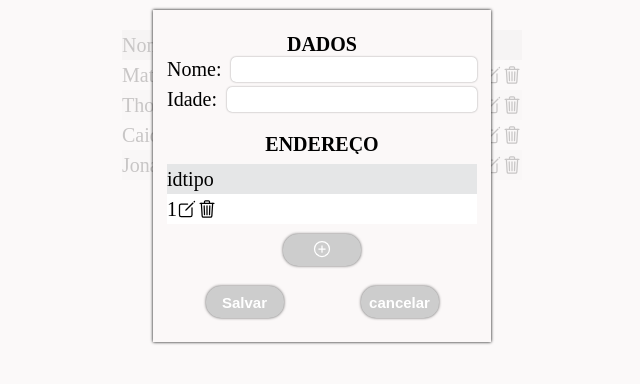
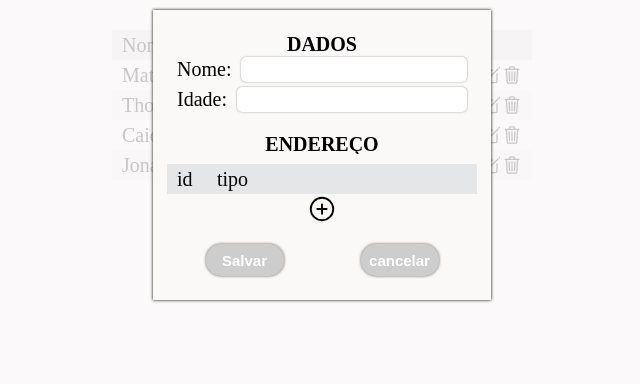
Before and after one commit to FelipeMedeiros99/funcionarios-novo, a React (Create React App) app: page / in a window 1280 px wide. Both pictures are taken after a click on the button "NOVO". Shown: the top 384 px of the page, without its empty margins (318-958 px from the left). Built offline with nearby package versions, Linux system fonts and the light colour scheme.

Commit message:
Projeto finalizado

```diff
--- a/src/Tabela/index.css
+++ b/src/Tabela/index.css
@@ -37,6 +37,7 @@ ion-icon{
 
 .nome{
     width: 300px;
+
 }
 
 .topo{
--- a/src/TelaCadastro/InformacoesEndereco/EditarEndereco/index.jsx
+++ b/src/TelaCadastro/InformacoesEndereco/EditarEndereco/index.jsx
@@ -14,10 +14,9 @@ const EditarEndereco = (props) => {
         modeloEndereco,
         } = props
     const {telaAtiva, indiceDoEndereco, endereco} = ativadorDaTelaDeEditarEndereco
-    const copiaDadosIniciaisDoFuncionario = JSON.parse(JSON.stringify({...dadosGerais[indiceDoFuncionarioASerEditado]}))
-    const chaves = Object.keys(endereco)
+    const [copiaDadosIniciaisDoFuncionario, setCopiaDosDadosIniciais] = useState(JSON.parse(JSON.stringify({...dadosGerais[indiceDoFuncionarioASerEditado]})))
+    const chaves = Object.keys(modeloEndereco)
 
-    // console.log(inputsDeEndereco)
 
     const fecharTelaDeInformacoesDeEndereco = () =>{
         setAtivadorDaTelaDeEditarEndereco({telaAtiva:false, indiceDoEndereco:null, endereco:[]})
@@ -31,7 +30,9 @@ const EditarEndereco = (props) => {
             fecharTelaDeInformacoesDeEndereco()
 
         }else{
-            setInputsDeEndereco([...copiaDadosIniciaisDoFuncionario.Endereco])
+            const copia = [...inputsDeEndereco]
+            copia.splice(copia.length-1, 1)
+            setInputsDeEndereco([...copia])
             fecharTelaDeInformacoesDeEndereco()
 
         }
@@ -39,6 +40,7 @@ const EditarEndereco = (props) => {
 
 
     const salvarInformacoesDeEndereco = () =>{
+        setCopiaDosDadosIniciais(JSON.parse(JSON.stringify(inputsDeEndereco)))
         fecharTelaDeInformacoesDeEndereco()
     }
 
@@ -49,42 +51,6 @@ const EditarEndereco = (props) => {
         copiaEndereco[indiceDoEndereco][chave] = valor
         setInputsDeEndereco([...copiaEndereco])
     }
-
-
-    // const {indice, visibilidade, endereco} = componentesDeAtivacao
-
-    // console.log(informacoesEnderecoInput)
-    // console.log(indice)
-
-
-    // const salvar = () =>{
-    //     let copia = {...componentesDeAtivacao}
-    //     copia.visibilidade=false
-    //     setComponentesDeAtivacao({...copia})
-
-    //     let copiaEndereco = [...informacoesEnderecoInput]
-    //     setInformacoesEnderecoInput([...copiaEndereco])
-
-    // }
-
-
-    // const cancelar = ()=>{
-    //     let copia = {...componentesDeAtivacao}
-    //     copia.visibilidade=false
-    //     setComponentesDeAtivacao({...copia})
-
-    //     if(adicionarNovoEndereco){
-    //         let copiaEndereco = [...informacoesEnderecoInput]
-    //         copiaEndereco.pop()
-    //         setInformacoesEnderecoInput([...copiaEndereco])
-    //     }
-
-    // }
-
-    // const mostrar = (elemento) => {
-    //     console.log(elemento)
-
-    // }
 
 
     return (
--- /dev/null
+++ b/src/TelaCadastro/InformacoesEndereco/index.css
@@ -0,0 +1,22 @@
+.linha{
+    display: flex;
+    align-items: center;
+    justify-content: left;
+    padding: 0 10px 0 10px;
+}
+
+.id{
+    width: 40px;
+}
+
+.identificador{
+    width: 200px;
+}
+
+ion-icon{
+    font-size: 30px;
+}
+
+ion-icon:hover{
+    cursor: pointer;
+}
--- a/src/TelaCadastro/InformacoesEndereco/index.jsx
+++ b/src/TelaCadastro/InformacoesEndereco/index.jsx
@@ -1,14 +1,10 @@
 import { useEffect, useState } from "react"
 
 import '../index.css'
+import './index.css'
 
 import EditarEndereco from "./EditarEndereco"
 
-{/* <input type="text"
-onChange={alteraInput}0
-name={elementos.elemento}
-value={inputsDeEndereco[index].elemento}
-/> */}
 
 const InformacoesEndereco = (props) => {
     const {
@@ -17,70 +13,64 @@ const InformacoesEndereco = (props) => {
         modeloEndereco,
         inputsDeEndereco,
         setInputsDeEndereco,
-        // editarInput,
-        // setInputsDeEndereco,
-        // adicionarNovoEndereco,
-        // setAdicionarNovoEndereco,
-        // setComponentesDeAtivacao,
     } = props
 
 
+    const [ativadorDaTelaDeEditarEndereco, setAtivadorDaTelaDeEditarEndereco] = useState({ telaAtiva: false, indiceDoEndereco: null, endereco: [] })
 
-    const [ativadorDaTelaDeEditarEndereco, setAtivadorDaTelaDeEditarEndereco] = useState({telaAtiva:false, indiceDoEndereco:null, endereco:[]})
+    useEffect(() => {
+        if (indiceDoFuncionarioASerEditado === null) {
+            setInputsDeEndereco([])
+        } else if(dadosGerais[indiceDoFuncionarioASerEditado].Endereco.length>0){
+            const copiaFuncionario = {...dadosGerais[indiceDoFuncionarioASerEditado]}
+            const copiaEndereco = JSON.parse(JSON.stringify([...copiaFuncionario.Endereco]))
+            setInputsDeEndereco([...copiaEndereco])
 
-    useEffect(()=>{
-            if(indiceDoFuncionarioASerEditado===null){
-                setInputsDeEndereco([{...modeloEndereco}])
         }else{
-                const copiaEndereco = [JSON.parse(JSON.stringify(...dadosGerais[indiceDoFuncionarioASerEditado].Endereco))]
-                setInputsDeEndereco([...copiaEndereco])
+            setInputsDeEndereco([])
         }
 
-    }, [])
+    }, [setInputsDeEndereco, dadosGerais])
 
 
-    const editarEndereco = (indiceDoEndereco, endereco) =>{
-        setAtivadorDaTelaDeEditarEndereco({telaAtiva:true, indiceDoEndereco:indiceDoEndereco, endereco:endereco})
+    const editarEndereco = (indiceDoEndereco, endereco) => {
+        setAtivadorDaTelaDeEditarEndereco({ telaAtiva: true, indiceDoEndereco: indiceDoEndereco, endereco: endereco })
     }
 
-    const apagarEndereco = (indiceDoEnderecoASerRemovido)=>{
-        console.log('apagar endereco')
+    const apagarEndereco = (indiceDoEnderecoASerRemovido) => {
         let copiaDeEnderecos = [...inputsDeEndereco]
         copiaDeEnderecos.splice(indiceDoEnderecoASerRemovido, 1)
         setInputsDeEndereco([...copiaDeEnderecos])
     }
 
-    const adicionarEndereco =() =>{
-        console.log('adicionar endereco')
+    const adicionarEndereco = () => {
+        setInputsDeEndereco([...inputsDeEndereco, { ...modeloEndereco }])
+        setAtivadorDaTelaDeEditarEndereco({...ativadorDaTelaDeEditarEndereco, telaAtiva:true, indiceDoEndereco:inputsDeEndereco.length})
+
     }
-
-    // useEffect(()=>{
-    //     if(adicionarNovoEndereco){
-    //         editarEndereco(inputsDeEndereco.length-1, inputsDeEndereco[inputsDeEndereco.length-1])
-    //         setAdicionarNovoEndereco(false)
-    //     }
-    //     }, [adicionarNovoEndereco])
 
     return (
         <div className="endereco tabela">
             <div className="linha topo">
-                <span>id</span>
-                <span>tipo</span>
+                <span className="id">id</span>
+                <span className="identificador">tipo</span>
+                <span className="icones"></span>
             </div>
-
-            {inputsDeEndereco.map((endereco, index) => (
-                <div key={index} className={index%2===0?"linha par": 'linha impar'}>
-                    <span className="id">{index+1}</span>
+            {
+                inputsDeEndereco.map((endereco, index) => (
+                    <div key={index} className={index % 2 === 0 ? "linha par" : 'linha impar'}>
+                        <span className="id">{index + 1}</span>
                         <span className="identificador">{endereco.Identificador}</span>
                         <span className="icones">
-                        <ion-icon name="create-outline" onClick={()=>editarEndereco(index, endereco)} ></ion-icon>
-                        <ion-icon name="trash-outline" onClick={()=>apagarEndereco(index)}></ion-icon>
+                            <ion-icon name="create-outline" onClick={() => editarEndereco(index, endereco)} ></ion-icon>
+                            <ion-icon name="trash-outline" onClick={() => apagarEndereco(index)}></ion-icon>
                         </span>
                     </div>
 
-            ))}
-            <button onClick={adicionarEndereco}><ion-icon name="add-circle-outline"></ion-icon></button>
+                ))
+            }
 
+            <ion-icon onClick={adicionarEndereco} name="add-circle-outline"></ion-icon>
 
             <EditarEndereco
                 setAtivadorDaTelaDeEditarEndereco={setAtivadorDaTelaDeEditarEndereco}
@@ -94,6 +84,7 @@ const InformacoesEndereco = (props) => {
 
         </div>
     )
+
 }
 
 
--- a/src/TelaCadastro/InformacoesPessoais/index.jsx
+++ b/src/TelaCadastro/InformacoesPessoais/index.jsx
@@ -1,4 +1,4 @@
-import { useEffect, useState } from "react"
+import { useEffect } from "react"
 
 const InformacoesPessoais = (props) => {
 
@@ -8,10 +8,6 @@ const InformacoesPessoais = (props) => {
         dadosGerais,
         indiceDoFuncionarioASerEditado,
     } = props
-
-    // console.log('dados gerais: ', dadosGerais[indiceDoFuncionarioASerEditado])
-    // console.log('inputs de informacoes pessoais: ', inputsInformacoesPessoais)
-
 
     const listaDosElementosQueSeraoExibidos = ['Nome', 'Idade']
 
```
Also changed, not shown: src/Tabela/index.jsx (+0 -12 lines), src/TelaCadastro/index.jsx (+8 -72 lines), src/index.jsx (+1 -8 lines). Lines whose indentation alone changed are shown as unchanged.
